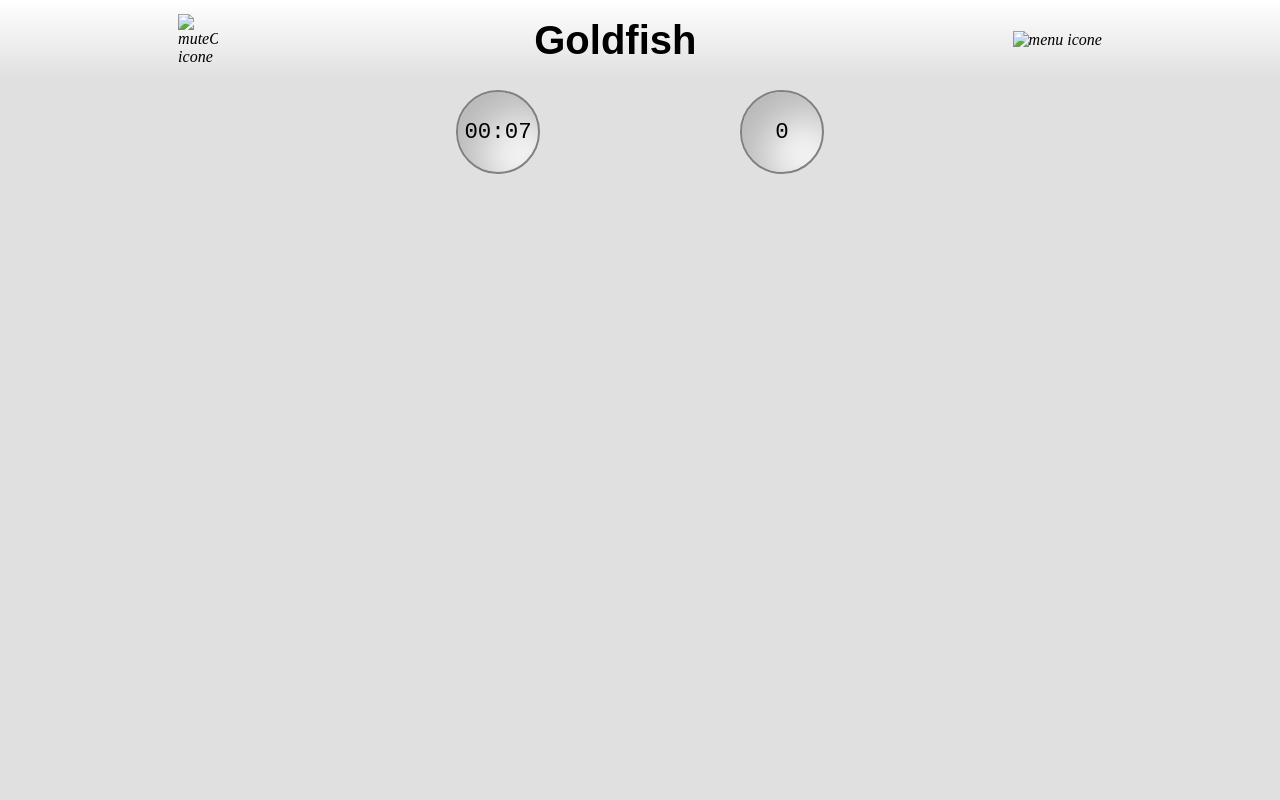
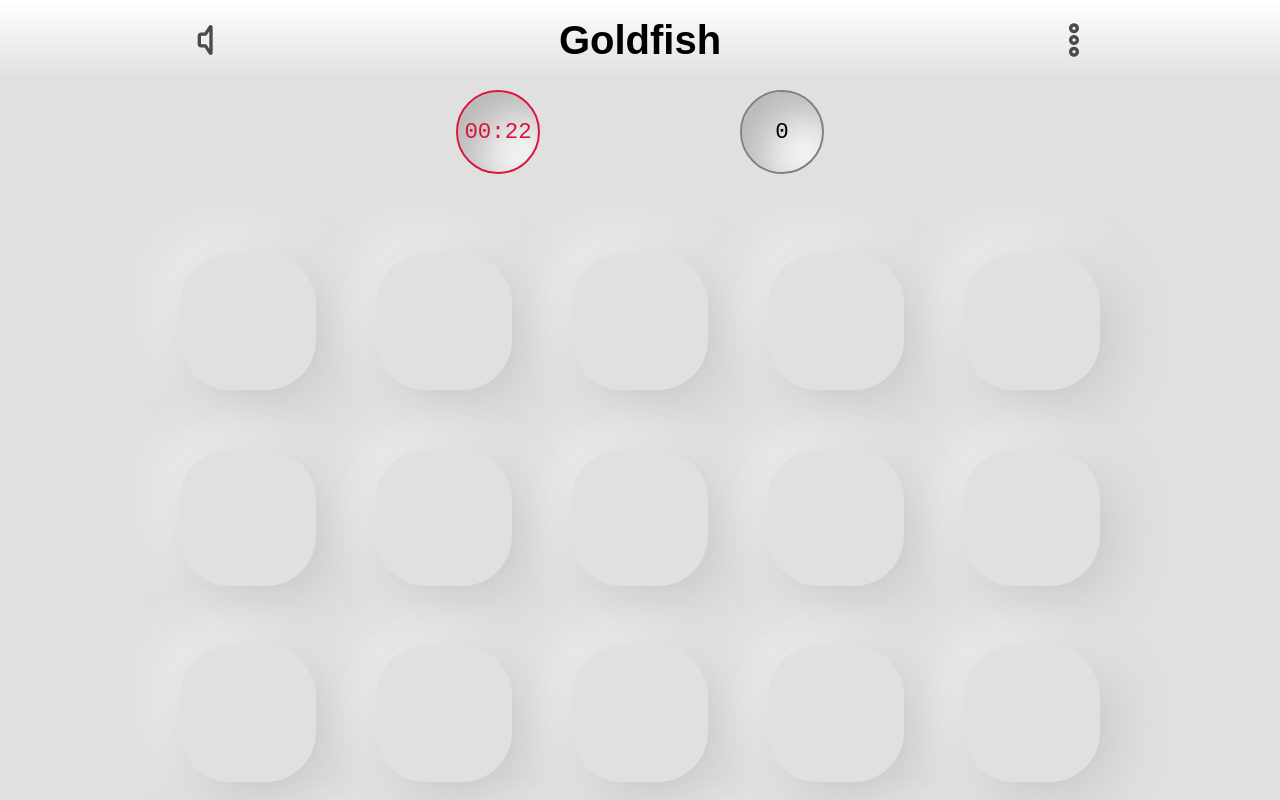
Before and after one commit to 42f/IRONHACK_project_00, a plain HTML site: page index.html in a window 1280 px wide. Both pictures are taken after a click on the icon 198 px from the left and 40 px from the top of the page. Shown: the top 800 px of the page. Drawn offline with Linux system fonts and the light colour scheme.

Commit message:
setup basics of game class

```diff
--- a/index.html
+++ b/index.html
@@ -6,18 +6,21 @@
 	<meta http-equiv="X-UA-Compatible" content="IE=edge">
 	<meta name="viewport" content="width=device-width">
 	<link rel="stylesheet" href="./styles/style.css">
-	<title>RedFish</title>
+	<title>GoldFish</title>
 </head>
 
 <body>
+	<audio>
+		<source id="audio-bip" src="./media/audio/bip.mp3" type="audio/mpeg">
+	</audio>
 
 	<nav>
 		<i id="volume">
-			<img id="muteOn" src="./images/ico/ic-sound-mute.svg" alt="muteOn icone">
-			<img id="muteOff" src="./images/ico/ic-sound.svg" alt="muteOff icone">
+			<img id="muteOn" src="./media/ico/ic-sound-mute.svg" alt="muteOn icone">
+			<img id="muteOff" src="./media/ico/ic-sound.svg" alt="muteOff icone">
 		</i>
 		<h1>Goldfish</h1>
-		<i id="info-btn"><img src="./images/ico/ic-vertical-menu.svg" alt="menu icone"></i>
+		<i id="info-btn"><img src="./media/ico/ic-vertical-menu.svg" alt="menu icone"></i>
 	</nav>
 
 
@@ -25,9 +28,9 @@
 
 		<!-- FOR MULTI PLAYER IMPLEMENTATION -->
 		<!-- <div class="players-selection">
-			<div class="player" data-lvl="-1"><i><img src="./images/ico/ic-remove.svg" alt="Remove one player"><img src="./images/ico/ic-player.svg" alt="Remove one player"></i></div>
+			<div class="player" data-lvl="-1"><i><img src="./media/ico/ic-remove.svg" alt="Remove one player"><img src="./media/ico/ic-player.svg" alt="Remove one player"></i></div>
 			<p id="player-nbr">1</p>
-			<div class="player" data-lvl="1"><i><img src="./images/ico/ic-add.svg" alt="Add one player"><img src="./images/ico/ic-player.svg" alt="Add one player"></i></div>
+			<div class="player" data-lvl="1"><i><img src="./media/ico/ic-add.svg" alt="Add one player"><img src="./media/ico/ic-player.svg" alt="Add one player"></i></div>
 		</div> -->
 
 		<div class="button" data-lvl="1">easy</div>
@@ -68,26 +71,22 @@
 		<div class="infos-bar">
 			<div class="circle" id="tourTimer">00:00</div>
 			<div class="circle score">0</div>
-			<!-- <div class="circle score">0</div>
-			<div class="circle score">0</div>
-			<div class="circle score">0</div>
-			<div class="circle score">0</div> -->
 		</div>
 	</header>
 
 
-	<section class="grid">
+	<section id="grid">
 
 	</section>
 
 	<footer>
 
-	</footer id="new-card-tempalte">
+	</footer>
 
-	<template>
+	<template id="new-card-tempalte">
 		<div class="card"></div>
 	</template>
-	<script src="./javascript/timer.js"></script>
+	<script src="./javascript/countdown.js"></script>
 	<script src="./javascript/game.js"></script>
 	<script src="./javascript/main.js"></script>
 </body>
--- a/javascript/game.js
+++ b/javascript/game.js
@@ -1,14 +1,45 @@
+
+class Grid {
+	constructor() {
+		this.gridElement = document.querySelector('#grid');
+		this.cardElements = [];
+	}
+
+	makeCardElement() {
+		const cardElement = document.createElement('div');
+		cardElement.classList.add('card');
+
+		cardElement.style.animationDuration = `${Math.round(Math.random() * 300).toString()}ms`;
+		cardElement.style.animationDelay = `${Math.round(Math.random() * 900).toString()}ms`;
+
+		return cardElement;
+	}
+
+	addCard() {
+		const newLen = this.cardElements.push(this.makeCardElement());
+		this.gridElement.appendChild(this.cardElements[newLen - 1]);
+	}
+
+}
 
 class Game {
 	constructor(level) {
+		this.timerBip = new Audio('./media/audio/bip.mp3');
 		this.timerElement = document.querySelector('#tourTimer');
-		this.timer = new Timer();
+		this.timer = new Countdown();
 		this.lvl = level;
+		this.grid = new Grid();
+		for (let i = 1; i < 20; i++) {
+			setTimeout(() => {
+				console.log('ADD CARD');
+				this.grid.addCard()
+			}, 20);
+		}
 	}
 
 	startTimer() {
-		this.timer.start(() => {
-			this.renderTime(this.timer.split());
+		this.timer.start(30, () => {
+			this.renderTime(this.timer.getRemainingSeconds(), this.timer.split());
 		});
 	}
 
@@ -25,9 +56,11 @@ class Game {
 		this.startTimer();
 	}
 
-	renderTime(timeStr) {
-		if (this.timerElement) {
-			this.timerElement.innerText = timeStr;
+	renderTime(remainingSeconds, timeStr) {
+		this.timerElement.innerText = timeStr;
+		if (remainingSeconds < 25) {
+			this.timerElement.classList.toggle('timer-reach-limit');
+			this.timerBip.play();
 		}
 	}
 
--- a/javascript/main.js
+++ b/javascript/main.js
@@ -14,6 +14,9 @@ const state = {
 	volume: false,
 	splash: false
 }
+
+const audioBip = document.querySelector('#audio-bip');
+console.log(audioBip.innerHTML);
 
 function setVisibility(element, visibilityProperty) {
 	element.style.visibility = visibilityProperty;
@@ -36,9 +39,11 @@ function toggleVolume() {
 	const mutted = document.querySelector('#muteOn');
 	const unmutted = document.querySelector('#muteOff');
 	if (state.volume) {
+		audioBip.muted = false;
 		setVisibility(unmutted, 'visible')
 		setVisibility(mutted, 'hidden')
 	} else {
+		audioBip.muted = true;
 		setVisibility(mutted, 'visible')
 		setVisibility(unmutted, 'hidden')
 	}
@@ -58,8 +63,6 @@ toggleVolume();
 // Commented for debug
 // toggleSplashScreen();
 
-// debug
-startGame({target: {dataset: {lvl: 42}}});
 
 document.querySelector('#info-btn')?.addEventListener('click', toggleInfos);
 document.querySelector('#volume')?.addEventListener('click', toggleVolume);
```
Lines whose indentation alone changed are shown as unchanged.
